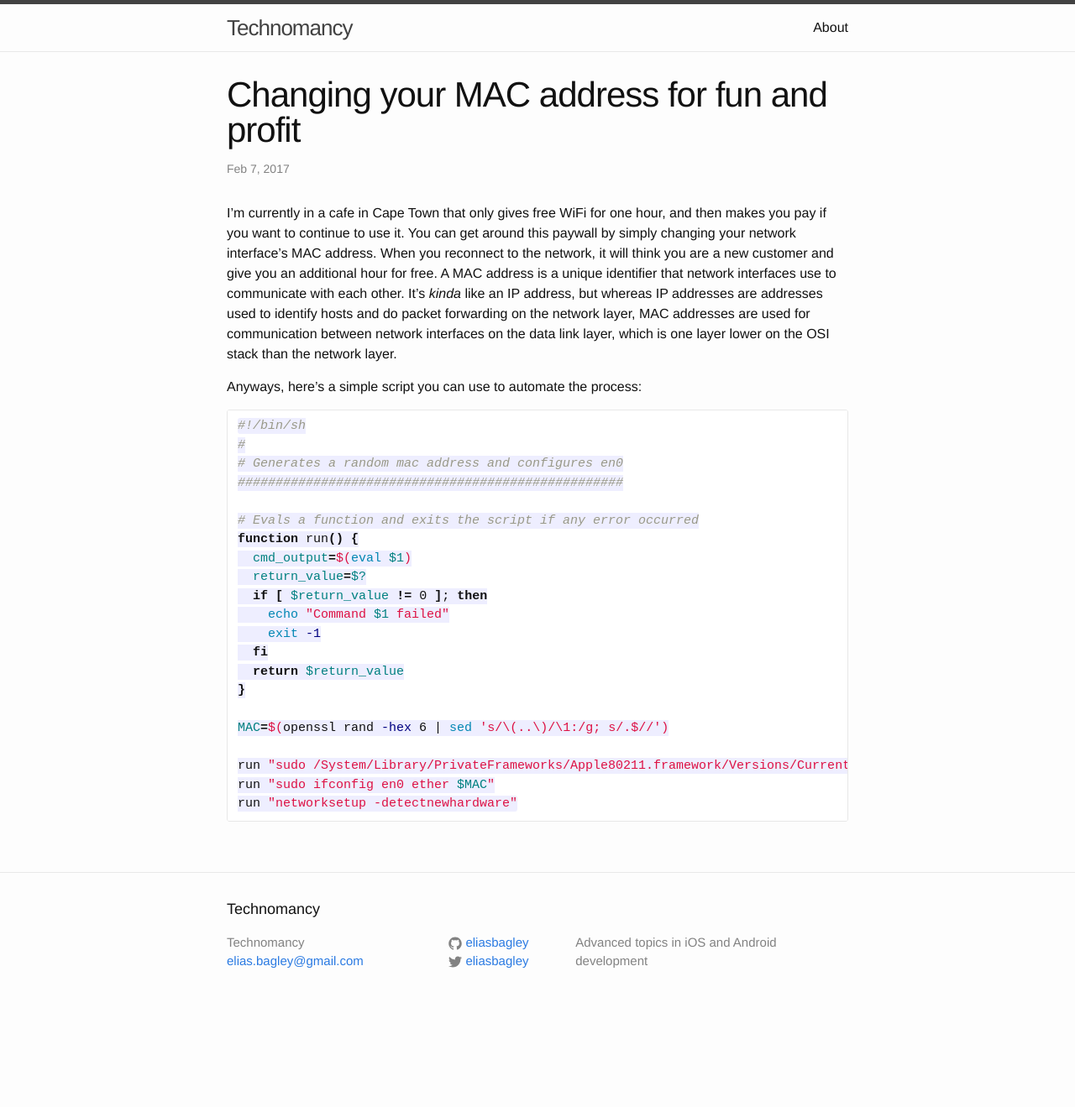
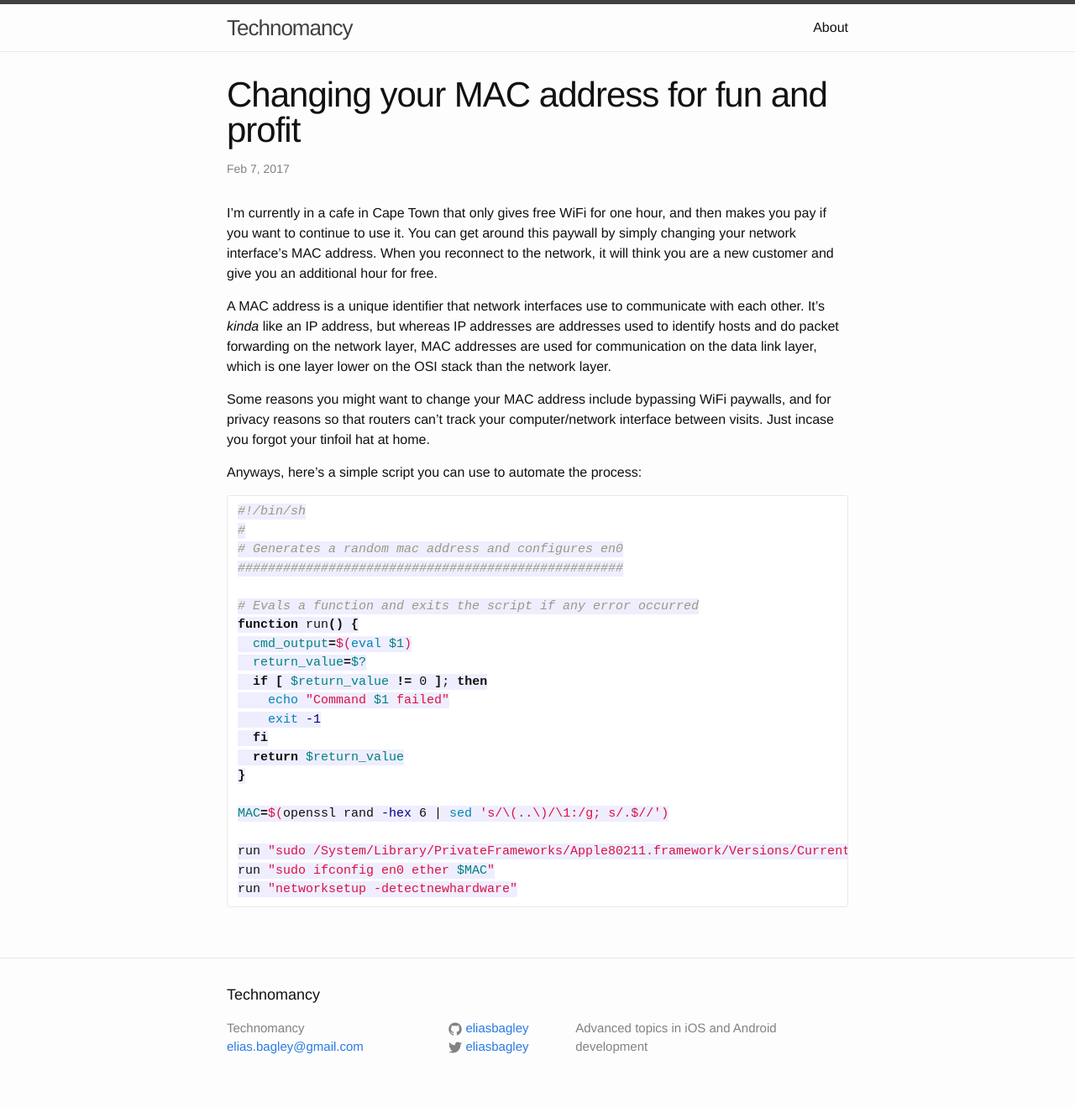
Before and after one commit to eliasbagley/eliasbagley.github.io, a Jekyll site: the page built from _posts/2017-02-07-changing-mac-address.markdown, in a window 1280 px wide. Shown: the whole page at 84% size. Built offline with Jekyll 4.4.1, drawn with Linux system fonts in a browser that asks for light colours; Markdown is read by kramdown in place of the engine named in the settings; comment, search, counter and statistics services are not loaded; before the commit the page ends 1217 px from its top, so only the background shows below that.

Commit message:
Update mac address post

```diff
--- a/_posts/2017-02-07-changing-mac-address.markdown
+++ b/_posts/2017-02-07-changing-mac-address.markdown
@@ -6,7 +6,11 @@ comments: true
 categories: shell
 ---
 
-I'm currently in a cafe in Cape Town that only gives free WiFi for one hour, and then makes you pay if you want to continue to use it. You can get around this paywall by simply changing your network interface's MAC address. When you reconnect to the network, it will think you are a new customer and give you an additional hour for free. A MAC address is a unique identifier that network interfaces use to communicate with each other. It's _kinda_ like an IP address, but whereas IP addresses are addresses used to identify hosts and do packet forwarding on the network layer, MAC addresses are used for communication between network interfaces on the data link layer, which is one layer lower on the OSI stack than the network layer.
+I'm currently in a cafe in Cape Town that only gives free WiFi for one hour, and then makes you pay if you want to continue to use it. You can get around this paywall by simply changing your network interface's MAC address. When you reconnect to the network, it will think you are a new customer and give you an additional hour for free.
+
+A MAC address is a unique identifier that network interfaces use to communicate with each other. It's _kinda_ like an IP address, but whereas IP addresses are addresses used to identify hosts and do packet forwarding on the network layer, MAC addresses are used for communication on the data link layer, which is one layer lower on the OSI stack than the network layer.
+
+Some reasons you might want to change your MAC address include bypassing WiFi paywalls, and for privacy reasons so that routers can't track your computer/network interface between visits. Just incase you forgot your tinfoil hat at home.
 
 Anyways, here's a simple script you can use to automate the process:
 
```
